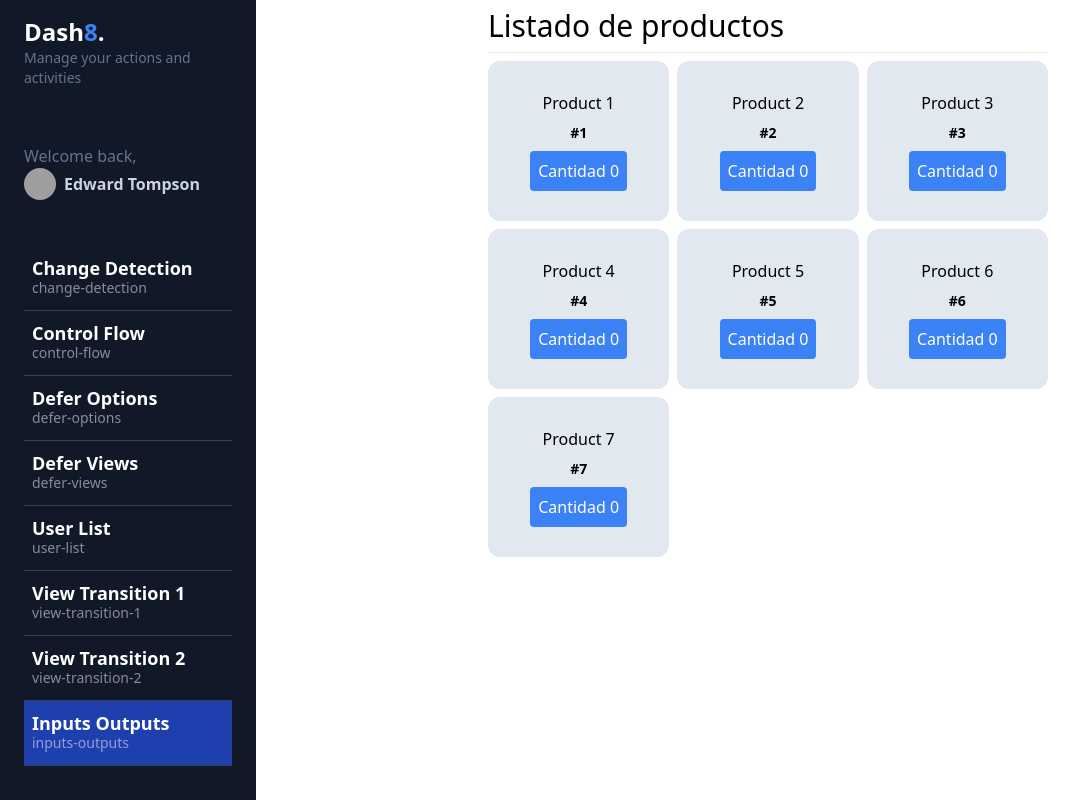
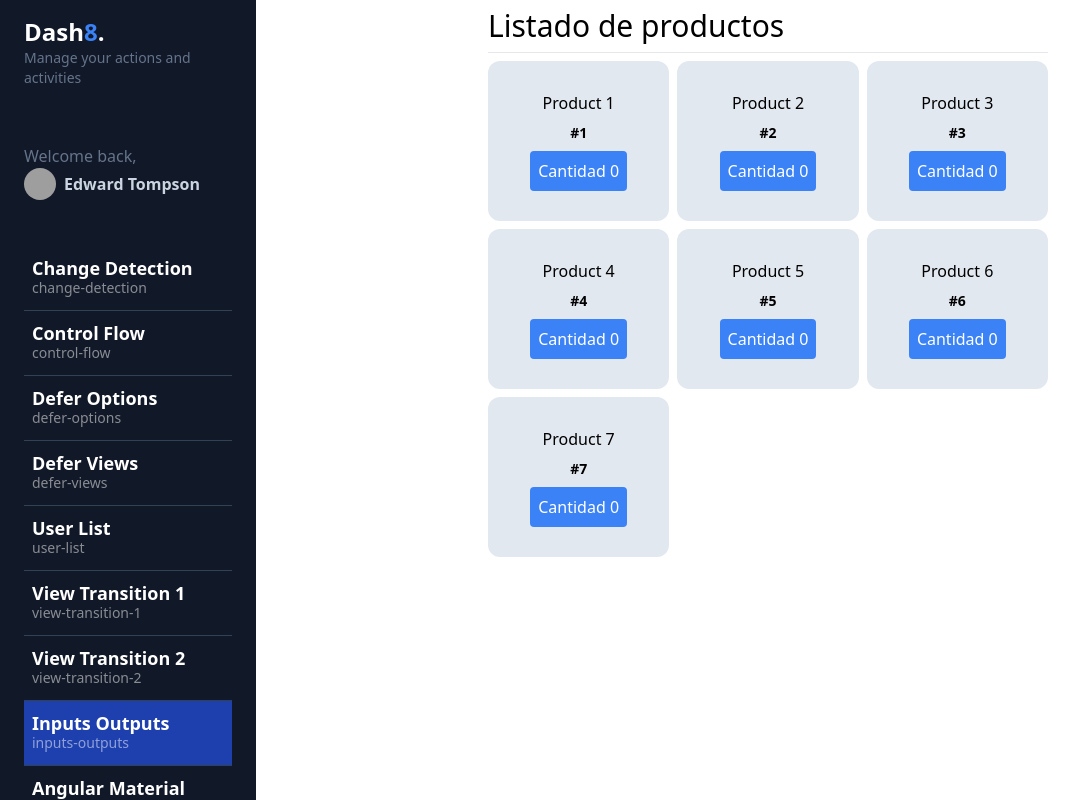
Before and after one commit to suslobo/013-my-dashboard, an Angular app: page /dashboard/inputs-outputs in a window 1280 px wide. Shown: the whole page, without its empty margins (0-1087 px from the left). Built offline with nearby package versions, Linux system fonts and the light colour scheme; grey boxes are pictures that could not be loaded.

Commit message:
Corrección del input y output

```diff
--- a/src/app/app.routes.ts
+++ b/src/app/app.routes.ts
@@ -3,58 +3,76 @@ import { Routes } from '@angular/router';
 export const routes: Routes = [
   {
     path: 'dashboard',
-    loadComponent: () => import('./dashboard/dashboard.component'),
+    loadComponent: () =>
+      import('./dashboard/dashboard.component'),
     //rutas hijas
     children:[
       {
         path: 'change-detection',
         title: 'Change Detection',
-        loadComponent: () => import('./dashboard/pages/change-detection/change-detection.component'),
+        loadComponent: () =>
+          import('./dashboard/pages/change-detection/change-detection.component'),
       },
       {
         path: 'control-flow',
         title: 'Control Flow',
-        loadComponent: () => import('./dashboard/pages/control-flow/control-flow.component'),
+        loadComponent: () =>
+          import('./dashboard/pages/control-flow/control-flow.component'),
       },
       {
         path: 'defer-options',
         title: 'Defer Options',
-        loadComponent: () => import('./dashboard/pages/defer-options/defer-options.component'),
+        loadComponent: () =>
+          import('./dashboard/pages/defer-options/defer-options.component'),
       },
       {
         path: 'defer-views',
         title: 'Defer Views',
-        loadComponent: () => import('./dashboard/pages/defer-views/defer-views.component'),
+        loadComponent: () =>
+          import('./dashboard/pages/defer-views/defer-views.component'),
       },
       {
         path: 'user/:id',
         title: 'User View',
-        loadComponent: () => import('./dashboard/pages/user/user.component'),
+        loadComponent: () =>
+          import('./dashboard/pages/user/user.component'),
       },
       {
         path: 'user-list',
         title: 'User List',
-        loadComponent: () => import('./dashboard/pages/users/users.component'),
+        loadComponent: () =>
+          import('./dashboard/pages/users/users.component'),
       },
       {
         path: 'view-transition-1',
         title: 'View Transition 1',
-        loadComponent: () => import('./dashboard/pages/view-transition/view-transition1.component'),
+        loadComponent: () =>
+          import('./dashboard/pages/view-transition/view-transition1.component'),
       },
       {
         path: 'view-transition-2',
         title: 'View Transition 2',
-        loadComponent: () => import('./dashboard/pages/view-transition/view-transition2.component'),
+        loadComponent: () =>
+          import('./dashboard/pages/view-transition/view-transition2.component'),
       },
       {
         path: 'inputs-outputs',
         title: 'Inputs Outputs',
-        loadComponent: () => import('./dashboard/pages/input-output/input-output.component'),
+        loadComponent: () =>
+          import('./dashboard/pages/input-output/input-output.component'),
         //para que funcione tenemos que ir al componente y poner default en el export default class InputOutputComponent
       },
-
       {
-        path: '', redirectTo: 'control-flow', pathMatch:'full',
+        path: 'material',
+        title: 'Angular Material',
+        loadComponent: () =>
+          import('./dashboard/pages/material/material.component'),
+        //para que funcione tenemos que ir al componente y poner default en el export default class InputOutputComponent
+      },
+      {
+        path: '',
+        redirectTo: 'control-flow',
+        pathMatch:'full',
       }
     ]
   },
--- a/src/app/dashboard/pages/input-output/input-output.component.html
+++ b/src/app/dashboard/pages/input-output/input-output.component.html
@@ -6,10 +6,11 @@
 
   @for (product of products(); track product.id) {
   <!-- aquí ponemos nuestro product-card -->
-  <app-product-card
+<!--   <app-product-card
     [product]="product"
     (onIncrementQuantity)="updateProduct(product, $event)"
-  />
+  /> -->
+  <app-product-card [product]="product" />
 
   }
 
--- a/src/app/dashboard/pages/input-output/ui/product-card/product-card.component.html
+++ b/src/app/dashboard/pages/input-output/ui/product-card/product-card.component.html
@@ -1,6 +1,6 @@
 
 <div class="bg-slate-200 w-full rounded-xl h-40 flex justify-center items-center flex-col">
-  <span>{{ product()?.name}}</span>
+  <span>{{ product().name}}</span>
   <h2 class="font-bold text-sm my-2">#{{ product().id }}</h2>
   <button
     (click)="incrementQuantity()"
--- a/src/app/dashboard/pages/input-output/ui/product-card/product-card.component.ts
+++ b/src/app/dashboard/pages/input-output/ui/product-card/product-card.component.ts
@@ -1,5 +1,5 @@
 import { CommonModule } from '@angular/common';
-import { ChangeDetectionStrategy, Component, EventEmitter, input, Input, output, Output } from '@angular/core';
+import { ChangeDetectionStrategy, Component, effect, EventEmitter, input, Input, output, Output } from '@angular/core';
 import { Product } from '@interfaces/product.interface';
 
 @Component({
@@ -28,4 +28,8 @@ export class ProductCardComponent {
   public incrementQuantity(): void {
     this.onIncrementQuantity.emit(this.product().quantity + 1);
   }
+
+  // public loginEffect = effect(() => {
+  //   console.log(this.product().name);
+  // });
 }
```
